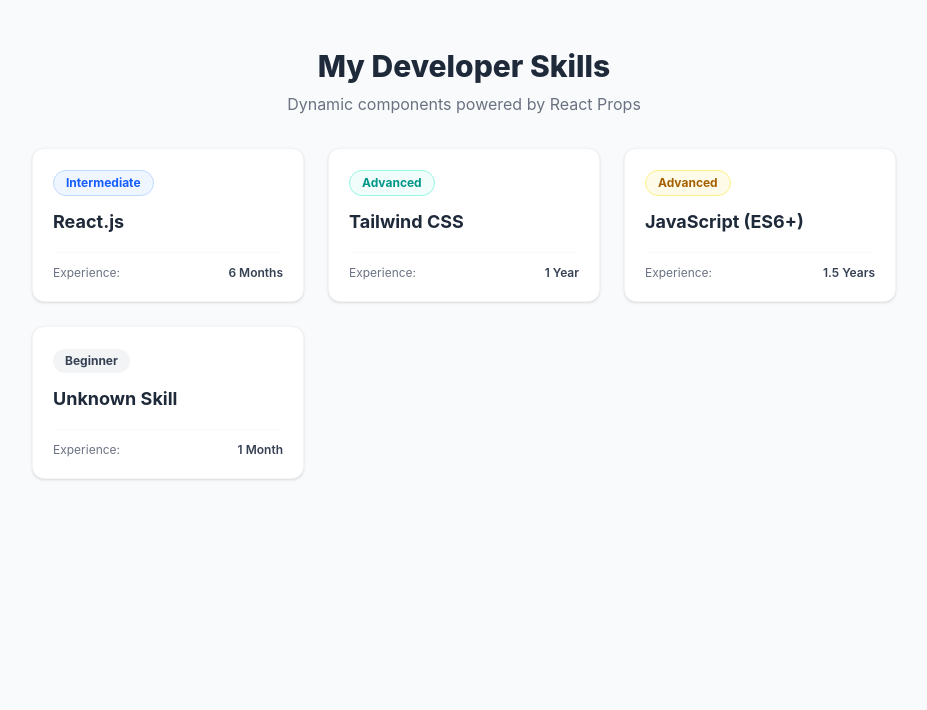
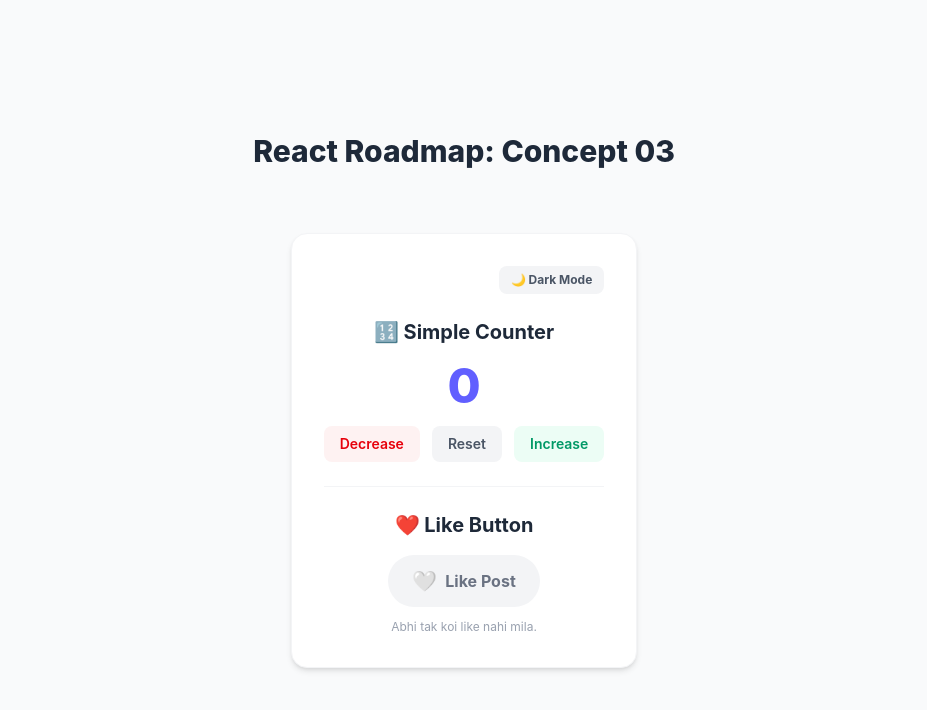
Before and after one commit to Amna-web-droid/React-Road-map, a React (Vite) app in the folder my-react-app/: page / in a window 1280 px wide. Shown: the top 710 px of the page, without its empty margins (176-1103 px from the left). Built offline with nearby package versions, Linux system fonts and the light colour scheme.

Commit message:
Day 3: Completed Concept 03 (useState) with Counter, Like Button, and Dark Mode Theme Toggle

```diff
--- a/my-react-app/src/App.jsx
+++ b/my-react-app/src/App.jsx
@@ -1,12 +1,15 @@
-import React from 'react'
-import SkillList from './components/02-props/SkillList'
+import React from 'react';
+import CounterLike from './components/03-state-usestate/CounterLike';
 
 const App = () => {
   return (
-    <div className="bg-gray-50 min-h-screen py-12">
-      <SkillList />
+    <div className="bg-gray-50 min-h-screen flex flex-col justify-center items-center py-12">
+      <h1 className="text-3xl font-extrabold text-gray-800 mb-6">
+        React Roadmap: Concept 03
+      </h1>
+      <CounterLike />
     </div>
-  )
-}
+  );
+};
 
-export default App
+export default App;
--- /dev/null
+++ b/my-react-app/src/components/03-state-usestate/CounterLike.jsx
@@ -0,0 +1,130 @@
+import React, { useState } from "react";
+
+const CounterLike = () => {
+  // Sub-concept 1: Counter State
+  const [count, setCount] = useState(0);
+
+  // Sub-concept 2: Like State
+  const [isLiked, setIsLiked] = useState(false);
+
+  // 🎯 CHALLENGE STATE: Theme State (false = Light, true = Dark)
+  const [isDark, setIsDark] = useState(false);
+
+  // Counter Handlers
+  const increment = () => setCount(count + 1);
+  const decrement = () => {
+    if (count > 0) setCount(count - 1);
+  };
+  const reset = () => setCount(0);
+
+  // Like Handler
+  const toggleLike = () => setIsLiked(!isLiked);
+
+  // 🎯 Theme Toggle Handler
+  const toggleTheme = () => setIsDark(!isDark);
+
+  return (
+    // DYNAMIC CARD CONTAINER: Agar isDark true hai to dark colors, warna light colors apply honge
+    <div
+      className={`max-w-md mx-auto rounded-2xl shadow-md p-8 border transition-all duration-300 mt-10 ${
+        isDark
+          ? "bg-gray-900 text-white border-gray-800 shadow-slate-950/50"
+          : "bg-white text-gray-800 border-gray-100 shadow-md"
+      }`}
+    >
+      {/* 🎯 THEME TOGGLE BUTTON */}
+      <div className="flex justify-end mb-6">
+        <button
+          onClick={toggleTheme}
+          className={`px-3 py-1.5 rounded-lg text-xs font-bold transition-all active:scale-95 flex items-center gap-1.5 ${
+            isDark
+              ? "bg-gray-800 text-yellow-400 hover:bg-gray-700"
+              : "bg-gray-100 text-gray-600 hover:bg-gray-200"
+          }`}
+        >
+          <span>{isDark ? "☀️ Light Mode" : "🌙 Dark Mode"}</span>
+        </button>
+      </div>
+
+      {/* SECTION 1: Counter Project */}
+      <div
+        className={`text-center pb-6 border-b ${isDark ? "border-gray-800" : "border-gray-100"}`}
+      >
+        <h2
+          className={`text-xl font-bold mb-2 ${isDark ? "text-gray-100" : "text-gray-800"}`}
+        >
+          🔢 Simple Counter
+        </h2>
+        <div className="text-5xl font-extrabold text-indigo-500 my-4">
+          {count}
+        </div>
+
+        <div className="flex justify-center gap-3">
+          <button
+            onClick={decrement}
+            className={`px-4 py-2 font-semibold rounded-lg active:scale-95 transition-all text-sm ${
+              isDark
+                ? "bg-red-950/40 text-red-400 hover:bg-red-950/60"
+                : "bg-red-50 text-red-600 hover:bg-red-100"
+            }`}
+          >
+            Decrease
+          </button>
+          <button
+            onClick={reset}
+            className={`px-4 py-2 font-semibold rounded-lg active:scale-95 transition-all text-sm ${
+              isDark
+                ? "bg-gray-800 text-gray-300 hover:bg-gray-700"
+                : "bg-gray-100 text-gray-600 hover:bg-gray-200"
+            }`}
+          >
+            Reset
+          </button>
+          <button
+            onClick={increment}
+            className={`px-4 py-2 font-semibold rounded-lg active:scale-95 transition-all text-sm ${
+              isDark
+                ? "bg-emerald-950/40 text-emerald-400 hover:bg-emerald-950/60"
+                : "bg-emerald-50 text-emerald-600 hover:bg-emerald-100"
+            }`}
+          >
+            Increase
+          </button>
+        </div>
+      </div>
+
+      {/* SECTION 2: Like Button Project */}
+      <div className="text-center pt-6">
+        <h2
+          className={`text-xl font-bold mb-4 ${isDark ? "text-gray-100" : "text-gray-800"}`}
+        >
+          ❤️ Like Button
+        </h2>
+
+        <button
+          onClick={toggleLike}
+          className={`flex items-center justify-center gap-2 mx-auto px-6 py-3 rounded-full font-bold transition-all active:scale-90 ${
+            isLiked
+              ? "bg-red-500 text-white shadow-lg shadow-red-200/50"
+              : isDark
+                ? "bg-gray-800 text-gray-400 hover:bg-gray-700"
+                : "bg-gray-100 text-gray-500 hover:bg-gray-200"
+          }`}
+        >
+          <span className="text-xl">{isLiked ? "❤️" : "🤍"}</span>
+          <span>{isLiked ? "Liked!" : "Like Post"}</span>
+        </button>
+
+        <p
+          className={`text-xs mt-3 ${isDark ? "text-gray-500" : "text-gray-400"}`}
+        >
+          {isLiked
+            ? "Aapne is post ko pasand kiya hai."
+            : "Abhi tak koi like nahi mila."}
+        </p>
+      </div>
+    </div>
+  );
+};
+
+export default CounterLike;
```
Also changed, not shown: my-react-app/src/components/03-state-usestate/README.md (added).
